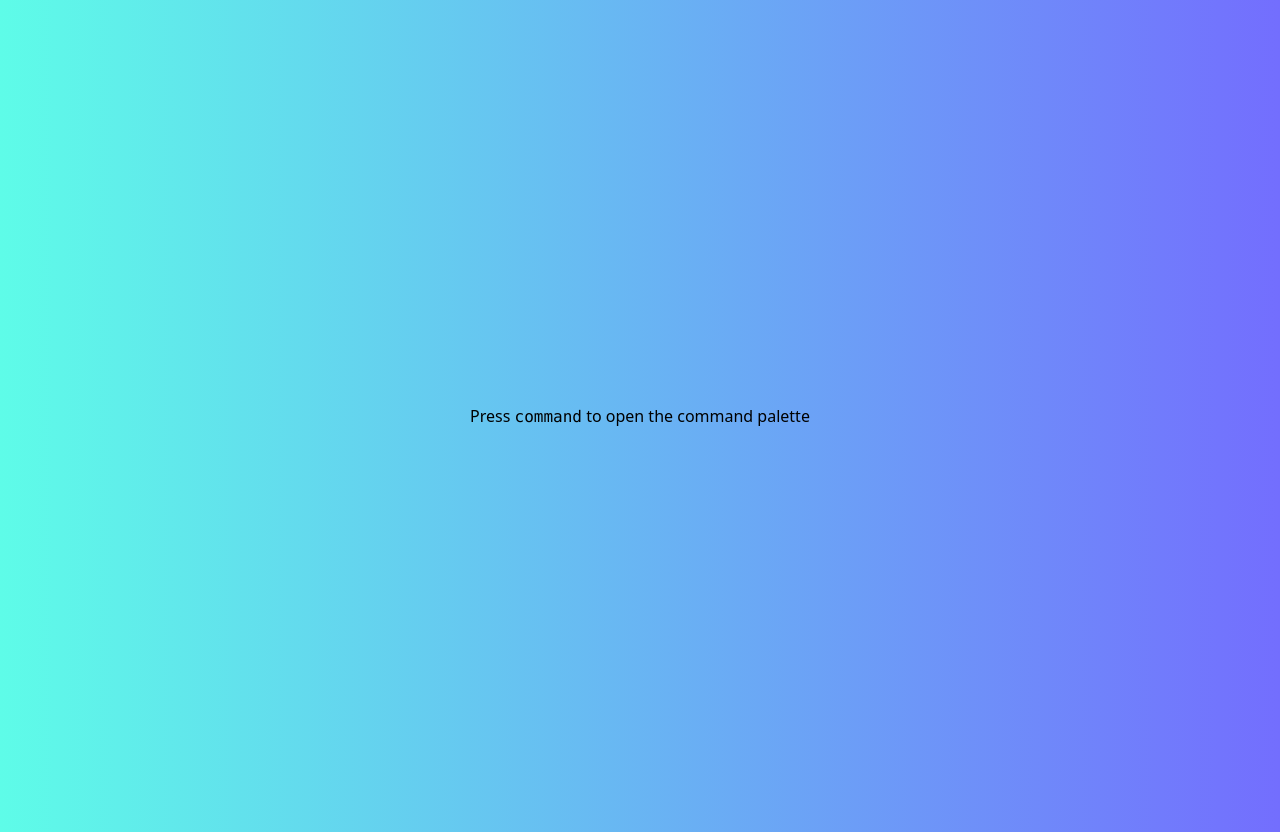
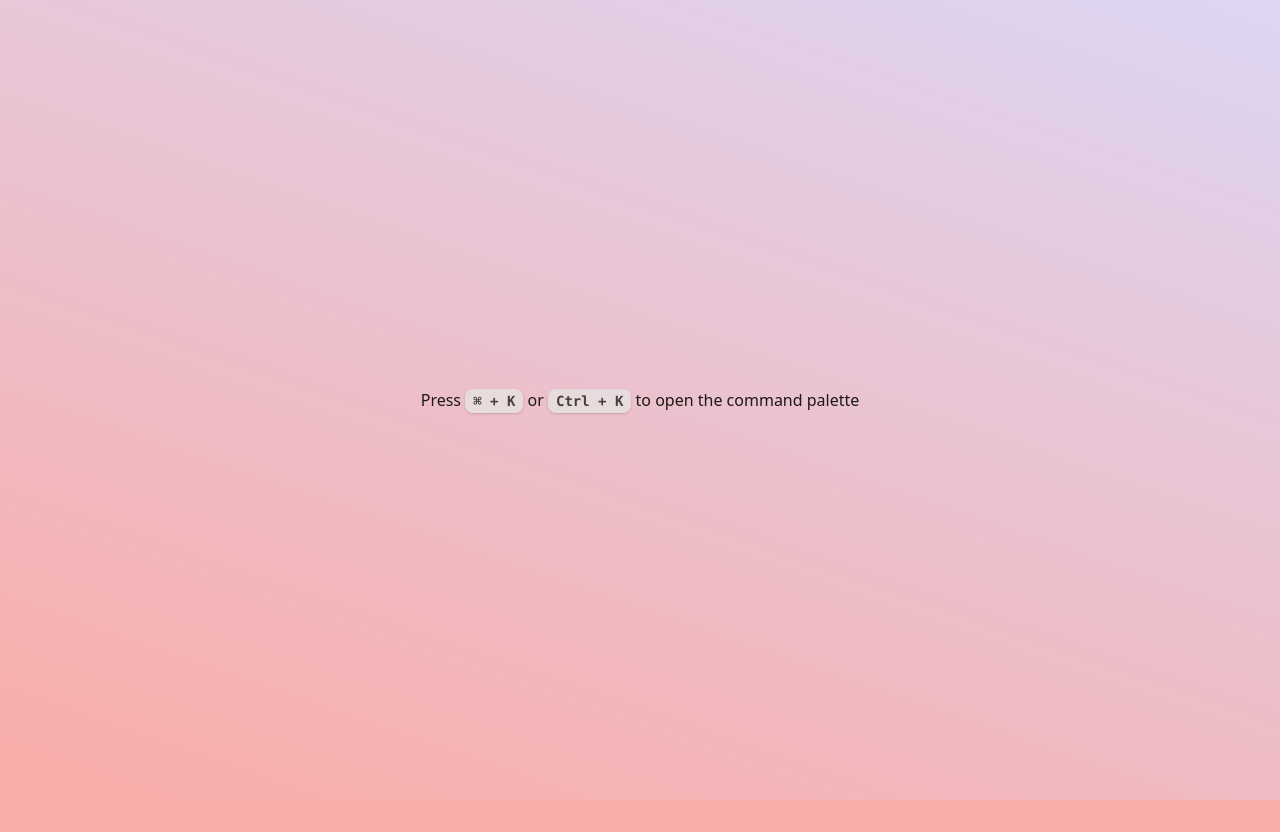
Before and after one commit to mechapear/command-palette, a React (Vite) app: page / in a window 1280 px wide. After the commit the page ends 800 px from the top, so only its background shows below. Built offline with nearby package versions, Linux system fonts and the light colour scheme.

Commit message:
fix: change theme color and improve hint message

```diff
--- a/src/App.tsx
+++ b/src/App.tsx
@@ -5,9 +5,9 @@ import { productList } from '@/mock-up-data'
 const App = (): JSX.Element => {
   return (
     <>
-      <div className="min-h-screen grid place-items-center">
-        <p>
-          Press <kbd>command</kbd> to open the command palette
+      <div className="grid min-h-screen place-items-center">
+        <p className="text-stone-900">
+          Press <Kbd>⌘ + K</Kbd> or <Kbd>Ctrl + K</Kbd> to open the command palette
         </p>
       </div>
       <CommandPalette productList={productList} />
@@ -15,4 +15,12 @@ const App = (): JSX.Element => {
   )
 }
 
+function Kbd(props: { children: string }) {
+  return (
+    <kbd className="shadow-stone-800/15 rounded-lg border-0 bg-stone-200/75 py-1 px-2 text-sm font-bold text-stone-700 shadow">
+      {props.children}
+    </kbd>
+  )
+}
+
 export default App
--- a/src/index.css
+++ b/src/index.css
@@ -3,5 +3,6 @@
 @tailwind utilities;
 
 body {
-  @apply bg-gradient-to-r from-[#5EFCE8] to-[#736EFE] p-4;
+  background-color: #FAACA8;
+  background-image: linear-gradient(19deg, #FAACA8 0%, #DDD6F3 100%);
 }
```
